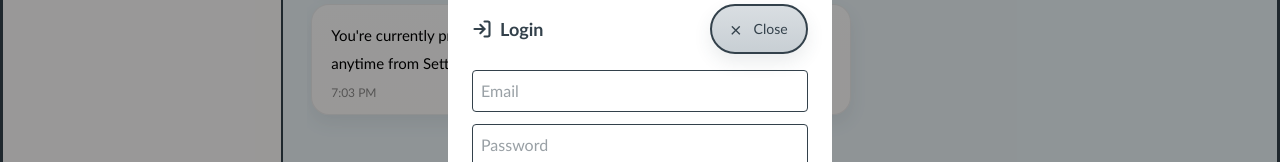
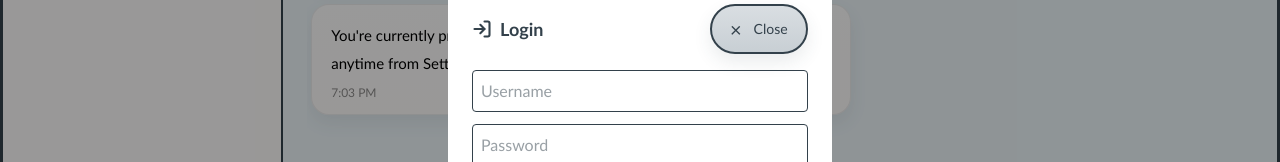
Before and after one commit to sheza-chaudhry/Capstone-AI-Powered-Learning-Platform, a Next.js app in the folder frontend/: page / in a window 1280 px wide. Both pictures are taken after a click on the button "Login". Shown: the part 273-435 px from the top of the page. Built offline with nearby package versions, Linux system fonts and the light colour scheme.

Commit message:
Added Login API Call to Login Form

```diff
--- a/frontend/components/LoginForm.jsx
+++ b/frontend/components/LoginForm.jsx
@@ -3,9 +3,52 @@ import Link from "next/link";
 
 
 export default function LoginForm({ switchToSignup }) {
-  const [email, setEmail] = useState("");
-  const [password, setPassword] = useState("");
+    const [username, setUsername] = useState("");
+    const [password, setPassword] = useState("");
 
+  const handleSubmit = async(e) => {
+    e.preventDefault();
+
+    // Basic validation
+    if (!username || !password) {
+        alert("Please fill in all fields");
+        return;
+    }
+
+    // Login API Call
+    try {
+        const response = await fetch("http://localhost:8000/auth/login", {
+            method: "POST",
+            headers: {
+                "Content-Type": "application/json",
+            },
+            body: JSON.stringify({
+                username: username,
+                password: password,
+            }),
+        });
+
+        if (!response.ok) {
+            const errorData = await response.json();
+            console.error("Backend error:", errorData);
+            throw new Error(errorData.detail || "Login failed");
+        }
+
+        const data = await response.json();
+
+        console.log("User Logged in:", data);
+
+        // TODO: Add error handling for when login fails
+        // that is visible to the user
+        // onSuccess(); // close modal
+
+    } catch (error) {
+        console.error("Login error:", error);
+        alert("Failed to Login");
+    }
+
+
+  }
 
   return (
 
@@ -13,11 +56,11 @@ export default function LoginForm({ switchToSignup }) {
 
 
         <input
-            type="email"
-            placeholder="Email"
+            type="text"
+            placeholder="Username"
             className="w-full border p-2 rounded"
-            value={email}
-            onChange={(e) => setEmail(e.target.value)}
+            value={username}
+            onChange={(e) => setUsername(e.target.value)}
         />
 
         <input
@@ -28,7 +71,9 @@ export default function LoginForm({ switchToSignup }) {
             onChange={(e) => setPassword(e.target.value)}
         />
 
-        <button className="w-full bg-blue-600 text-white py-2 rounded">
+        <button className="w-full bg-blue-600 text-white py-2 rounded"
+                onClick = {handleSubmit}
+        >
             Sign In
         </button>
 
```
